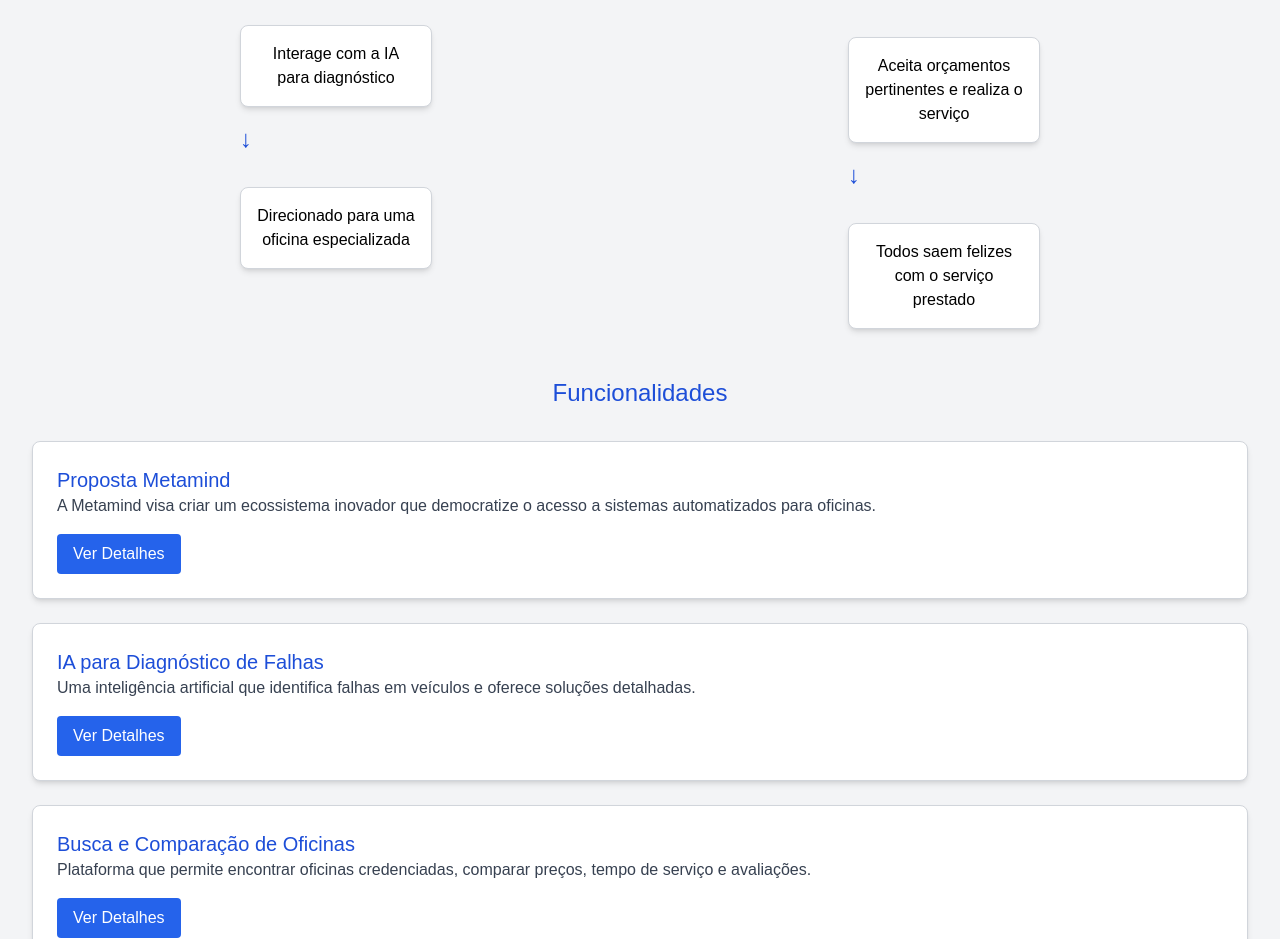
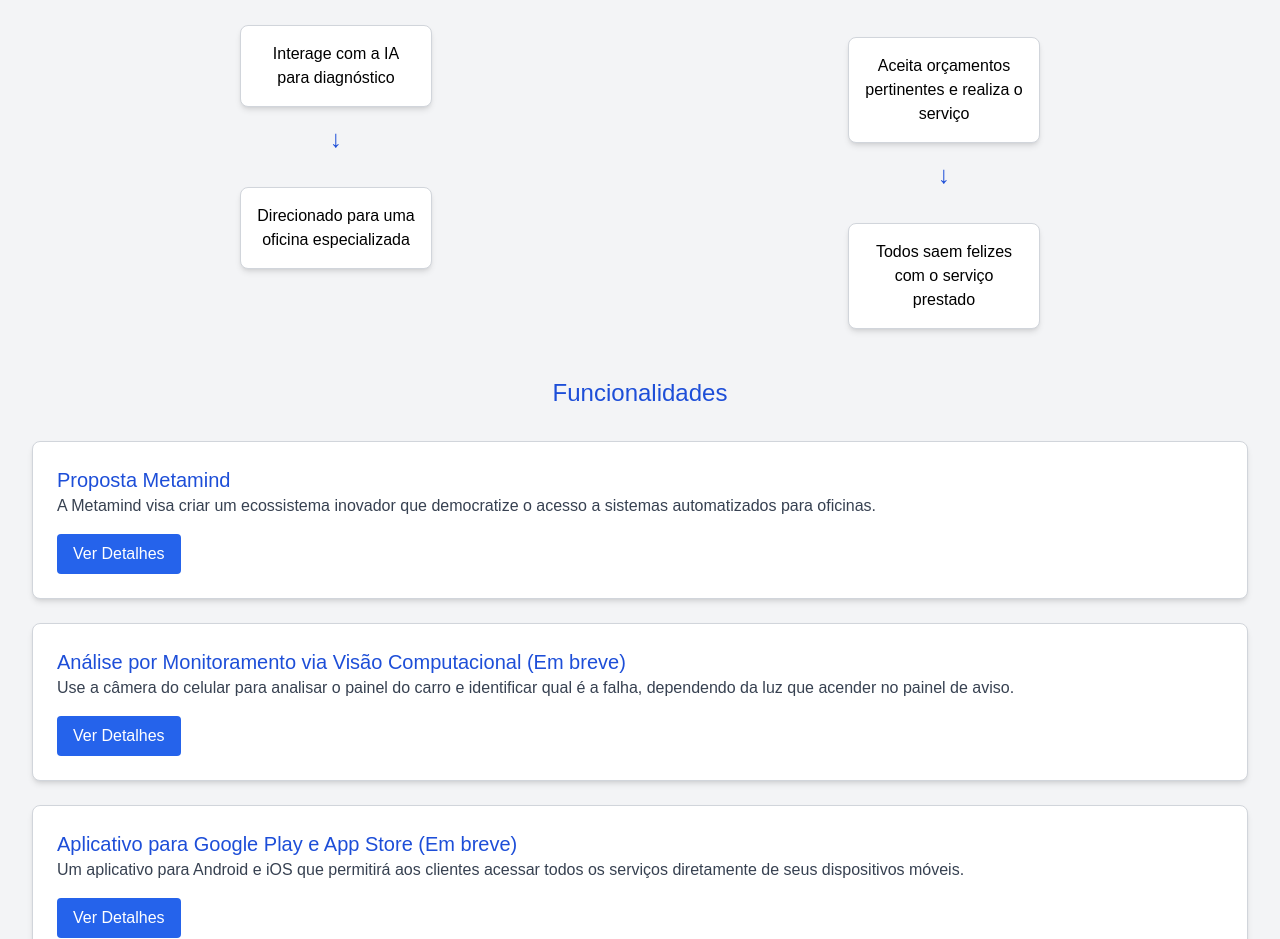
Before and after one commit to joao1015/AutoCarePlus-IA-regenerativa-Com-nextJS, a Next.js app in the folder autocare/: page /ConhecaAutoCarePlus in a window 1280 px wide. Shown: the part 773-1712 px from the top of the page. Built offline with nearby package versions, Linux system fonts and the light colour scheme.

Commit message:
Estilizando a partes que estavam incorretas no projeto e colocado logo e nome na aba da pagina

```diff
--- a/autocare/src/app/ConhecaAutoCarePlus/page.tsx
+++ b/autocare/src/app/ConhecaAutoCarePlus/page.tsx
@@ -17,6 +17,22 @@
     },
     {
       id: 2,
+      title: 'Análise por Monitoramento via Visão Computacional (Em breve)',
+      description:
+        'Use a câmera do celular para analisar o painel do carro e identificar qual é a falha, dependendo da luz que acender no painel de aviso.',
+      details:
+        'Com essa funcionalidade, será possível detectar falhas no veículo através do monitoramento visual do painel, utilizando visão computacional para interpretar os sinais luminosos.'
+    },
+    {
+      id: 3,
+      title: 'Aplicativo para Google Play e App Store (Em breve)',
+      description:
+        'Um aplicativo para Android e iOS que permitirá aos clientes acessar todos os serviços diretamente de seus dispositivos móveis.',
+      details:
+        'Em breve, o AutoCarePlus estará disponível nas lojas de aplicativos, facilitando o acesso e a interação dos clientes com as oficinas.'
+    },
+    {
+      id: 4,
       title: 'IA para Diagnóstico de Falhas',
       description:
         'Uma inteligência artificial que identifica falhas em veículos e oferece soluções detalhadas.',
@@ -24,7 +40,7 @@
         'A IA fornece uma descrição completa para evitar erros e alucinações, garantindo uma análise precisa do problema.'
     },
     {
-      id: 3,
+      id: 5,
       title: 'Busca e Comparação de Oficinas',
       description:
         'Plataforma que permite encontrar oficinas credenciadas, comparar preços, tempo de serviço e avaliações.',
@@ -32,7 +48,7 @@
         'A plataforma facilita a busca de oficinas de acordo com a necessidade do cliente, com critérios como preço e avaliações.'
     },
     {
-      id: 4,
+      id: 6,
       title: 'Serviços Extras',
       description:
         'Adicione serviços como leva e traz, alinhamento e mais de forma personalizada.',
@@ -40,7 +56,7 @@
         'Os clientes podem personalizar o serviço com opções extras, como leva e traz e alinhamento.'
     },
     {
-      id: 5,
+      id: 7,
       title: 'Escolha de Peças',
       description:
         'Flexibilidade para escolher entre peças renovadas ou novas, conforme a preferência do cliente.',
@@ -48,7 +64,7 @@
         'A plataforma oferece a opção de escolher entre peças renovadas ou novas, dependendo do orçamento e preferência do cliente.'
     },
     {
-      id: 6,
+      id: 8,
       title: 'Agendamento e Execução',
       description:
         'O cliente agenda o serviço, escolhe a oficina e recebe um atendimento personalizado.',
@@ -123,7 +139,7 @@
                 <div className="absolute top-full left-1/2 transform -translate-x-1/2 w-0 h-0 border-l-4 border-r-4 border-transparent border-t-4 border-blue-500"></div>
               </div>
               <div className="bg-white border border-gray-300 rounded-lg p-4 shadow-md text-center w-48">{step.title}</div>
-              {step.id < steps.length && <div className="text-blue-700 text-2xl mt-4">↓</div>}
+              {step.id < steps.length &&   <div className="flex items-center justify-center text-blue-700 text-2xl mt-4">↓</div>}
             </div>
           ))}
         </div>
@@ -137,7 +153,7 @@
                 <div className="absolute top-full left-1/2 transform -translate-x-1/2 w-0 h-0 border-l-4 border-r-4 border-transparent border-t-4 border-blue-500"></div>
               </div>
               <div className="bg-white border border-gray-300 rounded-lg p-4 shadow-md text-center w-48">{step.title}</div>
-              {step.id < workshopSteps.length && <div className="text-blue-700 text-2xl mt-4">↓</div>}
+              {step.id < workshopSteps.length &&   <div className="flex items-center justify-center text-blue-700 text-2xl mt-4">↓</div>}
             </div>
           ))}
         </div>
--- a/autocare/src/app/SejaCredenciado/page.tsx
+++ b/autocare/src/app/SejaCredenciado/page.tsx
@@ -3,8 +3,7 @@
 
 function Page() {
   return (
-    <div className="min-h-screen bg-gradient-to-r from-blue-200 to-blue-300 flex flex-col items-center">
-      {/* Seção da frase de boas-vindas */}
+    <div>
 
 
       <div className="flex items-center justify-center w-full" style={{ marginTop: '-7rem' }}>
--- a/autocare/src/app/page.tsx
+++ b/autocare/src/app/page.tsx
@@ -1,5 +1,13 @@
 import HOME from "@/Components/ApresentacaoCliente";
 import Image from "next/image";
+import { Metadata } from 'next';
+
+export const metadata: Metadata = {
+  title: "AutoCarePlus - Seu Sistema Inteligente para Oficinas",
+  description: "Revolucionando o Acesso a Sistemas Automatizados para Oficinas",
+  icons: {
+    icon: "/images/LogoMeta.png", // Caminho para o favicon
+}};
 
 export default function Home() {
   return (
```
Also changed, not shown: autocare/src/Components/FormularioCadastrocliente/index.tsx (+5 -3 lines), autocare/public/images/LogoMeta.png (added).
